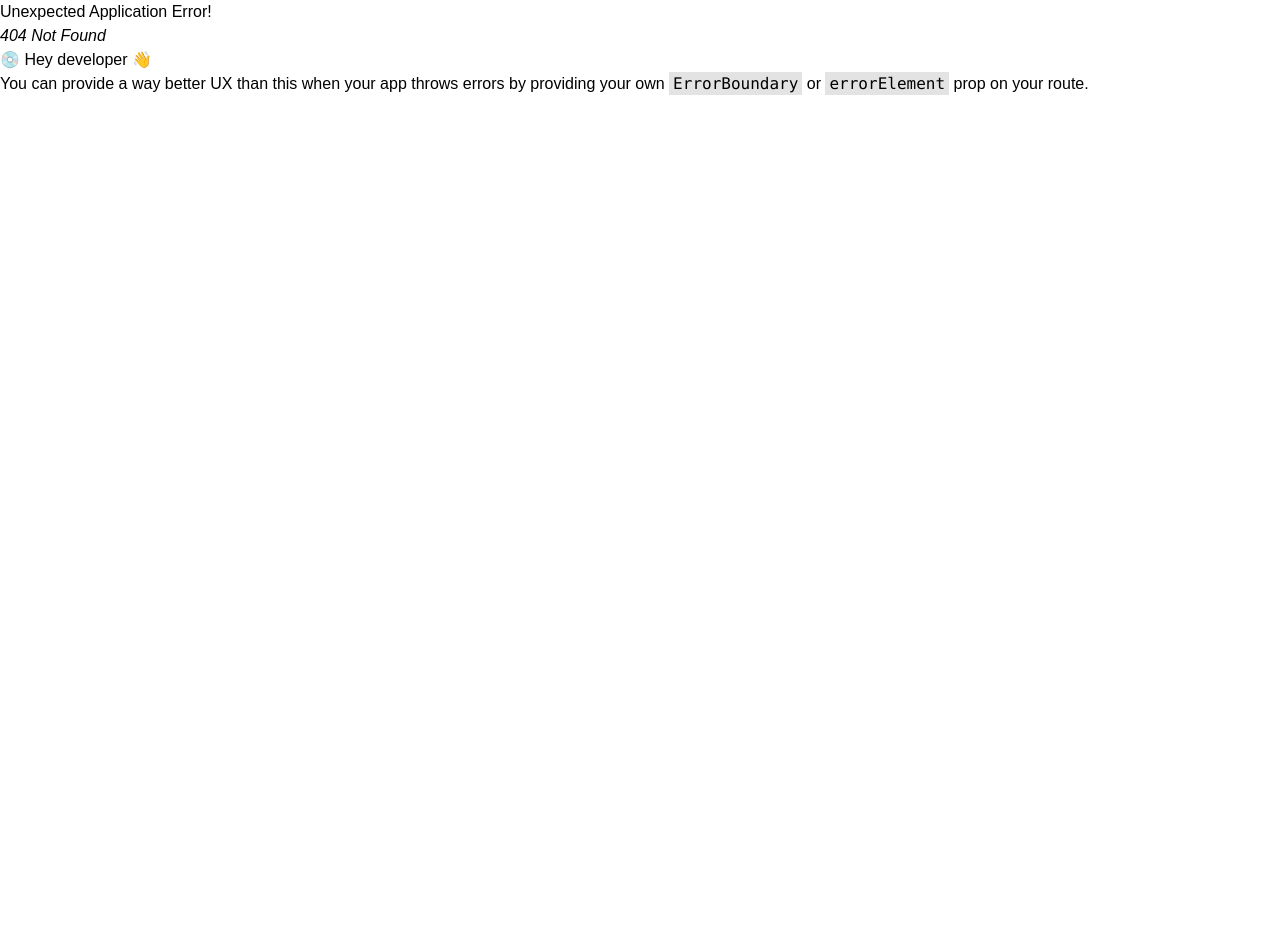
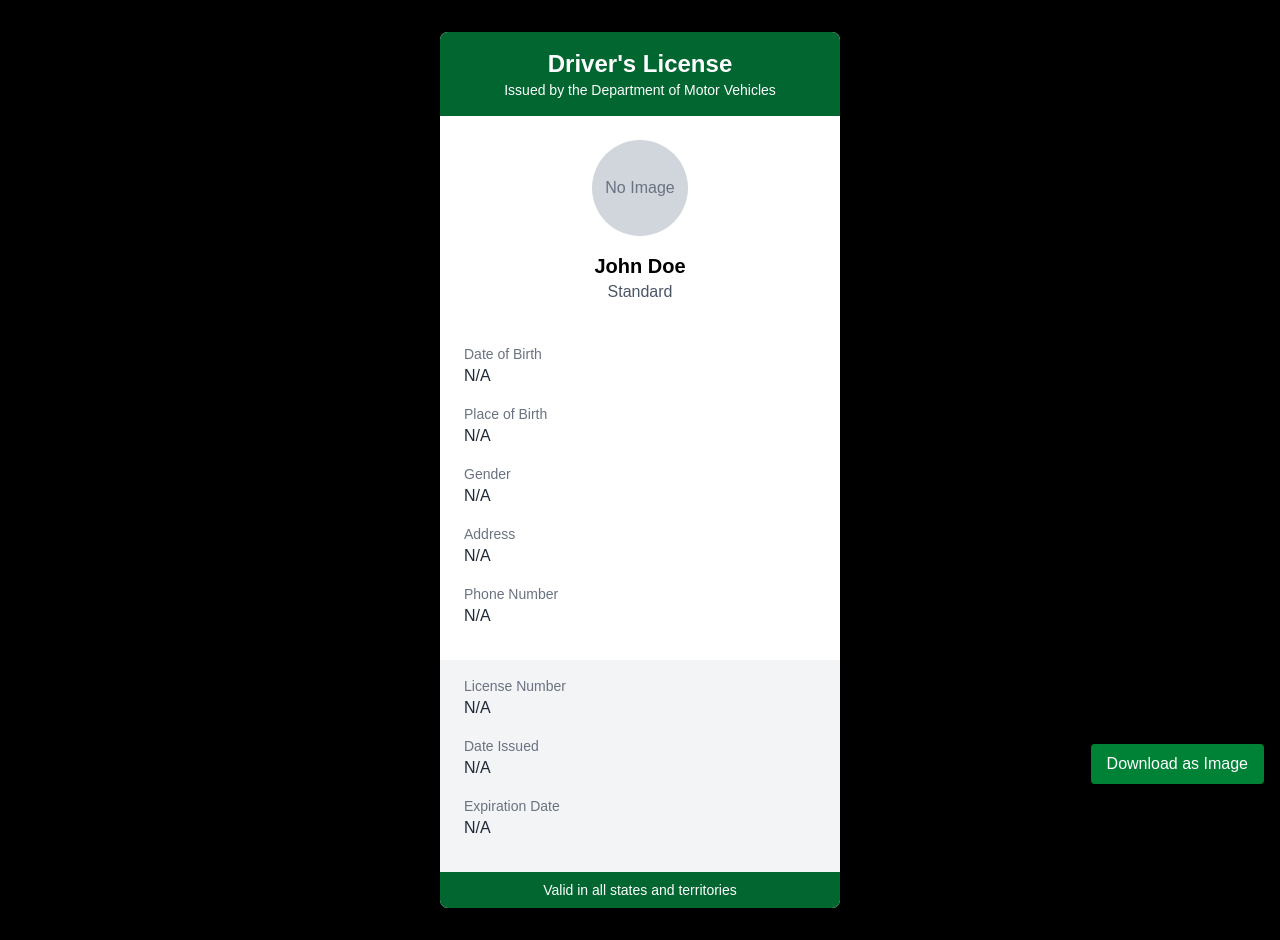
Before and after one commit to Uche44/cardify, a React (Vite) app: page /driver-card in a window 1280 px wide. Before the commit this address had no page. Before the commit the page ends 800 px from the top, so only its background shows below. Built offline with nearby package versions, Linux system fonts and the light colour scheme; a web font is replaced by a local one.

Commit message:
finished with drivers license

```diff
--- a/package.json
+++ b/package.json
@@ -12,6 +12,7 @@
   "dependencies": {
     "@tailwindcss/vite": "^4.0.14",
     "axios": "^1.8.4",
+    "html2canvas": "^1.4.1",
     "react": "^19.0.0",
     "react-dom": "^19.0.0",
     "react-icons": "^5.5.0",
--- a/src/components/BizTemplate.jsx
+++ b/src/components/BizTemplate.jsx
@@ -1,8 +1,9 @@
 import { useTemplateContext } from "../contexts/TemplateSelectionContext";
 
-import { useState } from "react";
+// import { useState } from "react";
 
-export const TempOne = ({ formData, showRear, setShowRear }) => {
+export const TempOne = ({ showRear, setShowRear }) => {
+  const { formData } = useTemplateContext();
 
   const profilePicUrl = formData.profilePicture
     ? URL.createObjectURL(formData.profilePicture)
@@ -83,7 +84,8 @@ const logo = formData.companyLogo
   );
 };
 
-export const TempTwo = ({ formData, showRear, setShowRear }) => {
+export const TempTwo = ({ showRear, setShowRear }) => {
+  const { formData } = useTemplateContext();
 
   const profilePicUrl = formData.profilePicture
     ? URL.createObjectURL(formData.profilePicture)
@@ -161,10 +163,18 @@ export const TempTwo = ({ formData, showRear, setShowRear }) => {
 };
 
 const BizTemplate = () => {
-  const [showRearOne, setShowRearOne] = useState(false);
-  const [showRearTwo, setShowRearTwo] = useState(false);
+  // const [showRearOne, setShowRearOne] = useState(false);
+  // const [showRearTwo, setShowRearTwo] = useState(false);
 
-  const { selectedTemplate, handleTemplateSelect, formData } = useTemplateContext();
+  const {
+    selectedTemplate,
+    handleTemplateSelect,
+    formData,
+    showRearOne,
+    setShowRearOne,
+    showRearTwo,
+    setShowRearTwo,
+  } = useTemplateContext();
 
   return (
     <section className="w-full min-h-[100vh] py-8 px-2 bg-black flex flex-col items-center md:grid md:grid-cols-3 md:gap-4">
@@ -191,25 +201,7 @@ const BizTemplate = () => {
           use template
         </button>
       </div>
-      {/* <div
-        className={`w-full h-40 mb-4 cursor-pointer ${
-          selectedTemplate === "templateOne" ? "border-4 border-green-800" : ""
-        }`}
-      >
-        <TempOne
-          formData={formData}
-          showRear={showRearOne}
-          setShowRear={setShowRearOne}
-        />
 
-        {/* select button */}
-      {/* <button
-          onClick={() => handleTemplateSelect("templateOne")}
-          className="bg-green-800 px-4 py-2 mt-4 text-white rounded"
-        >
-          use template
-        </button>
-      </div>  */}
       {/* Template Two */}
       <div
         className={`w-full h-40 mb-4 cursor-pointer ${
--- /dev/null
+++ b/src/components/DriverCard.jsx
@@ -0,0 +1,142 @@
+import { useTemplateContext } from "../contexts/TemplateSelectionContext";
+import { useEffect, useRef } from "react";
+
+import html2canvas from "html2canvas";
+
+const DriverCard = () => {
+  const { formData } = useTemplateContext();
+
+  const profilePicUrl = formData.profile_pic
+    ? URL.createObjectURL(formData.profile_pic)
+    : null;
+
+  useEffect(() => {
+    return () => {
+      if (profilePicUrl) {
+        URL.revokeObjectURL(profilePicUrl);
+      }
+    };
+  }, [profilePicUrl]);
+
+  const cardRef = useRef(null);
+
+  const handleDownload = async () => {
+    const canvas = await html2canvas(cardRef.current, { scale: 2 });
+    const dataUrl = canvas.toDataURL("image/png");
+
+    const link = document.createElement("a");
+    link.href = dataUrl;
+    link.download = "drivers_license.png";
+    link.click();
+  };
+
+  return (
+    <div className="w-full min-h-screen py-8 flex items-center justify-center bg-black">
+      <div
+        ref={cardRef}
+        className="w-[400px] bg-white rounded-lg shadow-lg overflow-hidden"
+      >
+        {/* Header */}
+        <div className="bg-green-800 text-white text-center py-4">
+          <h2 className="text-2xl font-bold">Driver's License</h2>
+          <p className="text-sm">Issued by the Department of Motor Vehicles</p>
+        </div>
+
+        {/* Profile Section */}
+        <div className="flex flex-col items-center py-6 px-4">
+          {profilePicUrl ? (
+            <img
+              src={profilePicUrl}
+              alt="Driver Profile"
+              className="w-24 h-24 rounded-full border-4 border-green-800"
+            />
+          ) : (
+            <div className="w-24 h-24 rounded-full bg-gray-300 flex items-center justify-center text-gray-500">
+              No Image
+            </div>
+          )}
+          <h3 className="text-xl font-semibold mt-4">
+            {formData.full_name || "John Doe"}
+          </h3>
+          <p className="text-gray-600">{formData.license_type || "Standard"}</p>
+        </div>
+
+        {/* Details Section */}
+        <div className="px-6 py-4">
+          <div className="mb-4">
+            <p className="text-gray-500 text-sm">Date of Birth</p>
+            <p className="text-gray-800 font-medium">
+              {formData.dateofbirth || "N/A"}
+            </p>
+          </div>
+          <div className="mb-4">
+            <p className="text-gray-500 text-sm">Place of Birth</p>
+            <p className="text-gray-800 font-medium">
+              {formData.placeofbirth || "N/A"}
+            </p>
+          </div>
+          <div className="mb-4">
+            <p className="text-gray-500 text-sm">Gender</p>
+            <p className="text-gray-800 font-medium">
+              {formData.gender === "M"
+                ? "Male"
+                : formData.gender === "F"
+                ? "Female"
+                : "N/A"}
+            </p>
+          </div>
+          <div className="mb-4">
+            <p className="text-gray-500 text-sm">Address</p>
+            <p className="text-gray-800 font-medium">
+              {formData.address || "N/A"}
+            </p>
+          </div>
+          <div className="mb-4">
+            <p className="text-gray-500 text-sm">Phone Number</p>
+            <p className="text-gray-800 font-medium">
+              {formData.phone_number || "N/A"}
+            </p>
+          </div>
+        </div>
+
+        {/* License Info Section */}
+        <div className="bg-gray-100 px-6 py-4">
+          <div className="mb-4">
+            <p className="text-gray-500 text-sm">License Number</p>
+            <p className="text-gray-800 font-medium">
+              {formData.license_number || "N/A"}
+            </p>
+          </div>
+          <div className="mb-4">
+            <p className="text-gray-500 text-sm">Date Issued</p>
+            <p className="text-gray-800 font-medium">
+              {formData.date_issued || "N/A"}
+            </p>
+          </div>
+          <div className="mb-4">
+            <p className="text-gray-500 text-sm">Expiration Date</p>
+            <p className="text-gray-800 font-medium">
+              {formData.expiration_date || "N/A"}
+            </p>
+          </div>
+        </div>
+
+        {/* Footer */}
+        <div className="bg-green-800 text-white text-center py-2">
+          <p className="text-sm">Valid in all states and territories</p>
+        </div>
+      </div>
+
+      {/* download btn */}
+
+      <button
+        onClick={handleDownload}
+        className="mt-4 px-4 py-2 bg-green-700 text-white rounded hover:bg-green-800 fixed bottom-4 right-4"
+      >
+        Download as Image
+      </button>
+    </div>
+  );
+};
+
+export default DriverCard;
--- a/src/components/IdTemplate.jsx
+++ b/src/components/IdTemplate.jsx
@@ -1,4 +1,6 @@
-const placeholderImage = "https://via.placeholder.com/150";
+import { useEffect } from "react";
+
+
 import { useTemplateContext } from "../contexts/TemplateSelectionContext";
 
 export const TempOne = () => {
@@ -8,15 +10,26 @@ export const TempOne = () => {
     ? URL.createObjectURL(formData.profile_pic)
     : null;
 
+useEffect(() => {
+  return () => {
+    if (profilePicUrl) {
+      URL.revokeObjectURL(profilePicUrl);
+    }
+  };
+}, [profilePicUrl]);
+
   return (
     <div className="w-full h-fit bg-white rounded-[1rem] flex flex-col items-center py-8 relative overflow-hidden z-3">
       {/* decor div */}
       <div className="w-full h-30 absolute top-6 bg-amber-900 z-4"></div>
       <div className="w-[72%] h-fit py-4 pl-4 rounded-l-[7rem] self-end bg-amber-800 shadow-xl mt-4 z-5 ">
-        <img
-          className="border-black w-28 h-28 rounded-full"
-          src={profilePicUrl || placeholderImage}
-        />
+        {profilePicUrl && (
+          <img
+            src={profilePicUrl}
+            alt="Profile"
+            className="w-32 h-32 rounded-full"
+          />
+        )}
       </div>
       <h3 className="text-[1.4rem] font-semibold mt-4">
         {formData.full_name || "John Dany Doe"}
@@ -59,15 +72,29 @@ export const TempTwo = () => {
   const profilePicUrl = formData.profile_pic
     ? URL.createObjectURL(formData.profile_pic)
     : null;
+
+ useEffect(() => {
+   // Cleanup function to revoke the URL
+   return () => {
+     if (profilePicUrl) {
+       URL.revokeObjectURL(profilePicUrl);
+     }
+   };
+ }, [profilePicUrl]);
+
+
   return (
     <div className="w-full h-fit bg-white mt-[19rem] rounded-[1rem] flex flex-col items-center py-8 relative overflow-hidden md:mt-0 z-3">
       {/* decor div */}
       <div className="w-full h-30 absolute top-6 bg-blue-900 z-4"></div>
       <div className="w-[72%] h-fit py-4 pl-4 rounded-l-[7rem] self-end bg-blue-800 shadow-xl mt-4 z-5 ">
-        <img
-          className="border-black w-28 h-28 rounded-full"
-          src={profilePicUrl || placeholderImage}
-        />
+        {profilePicUrl && (
+          <img
+            src={profilePicUrl}
+            alt="Profile"
+            className="w-32 h-32 rounded-full"
+          />
+        )}
       </div>
       <h3 className="text-[1.4rem] font-semibold mt-4">
         {formData.full_name || "John Dany Doe"}
@@ -113,7 +140,7 @@ const IdTemp = () => {
   } = useTemplateContext();
   return (
     <>
-      <div className="w-full min-h-[100vh] p-8 bg-black flex flex-col items-center md:grid md:grid-cols-2 md:gap-8 md:-mt-30">
+      <div className="w-full min-h-screen p-8 bg-black flex flex-col items-center md:grid md:grid-cols-2 md:gap-8 md:-mt-30">
         <h2 className="text-[1.5rem] font-bold text-green-800 mb-6 md:fixed md:top-4 md:left-[38%]">
           Choose a Template for your ID Card
         </h2>
--- a/src/contexts/TemplateSelectionContext.jsx
+++ b/src/contexts/TemplateSelectionContext.jsx
@@ -7,8 +7,9 @@ const TemplateContext = createContext();
 export const TemplateProvider = ({ children }) => {
   const [chooseTemplate, setChooseTemplate] = useState(true);
   const [selectedTemplate, setSelectedTemplate] = useState(null);
-const [formData, setFormData] = useState({})
-
+  const [formData, setFormData] = useState({});
+  const [showRear, setShowRear] = useState(false);
+  // const [showRearTwo, setShowRearTwo] = useState(false);
 
   const handleTemplateSelect = (templateId) => {
     setSelectedTemplate(templateId);
@@ -25,6 +26,10 @@ const [formData, setFormData] = useState({})
         selectedTemplate,
         setSelectedTemplate,
         handleTemplateSelect,
+        // showRearOne,
+        // setShowRearOne,
+        showRear,
+        setShowRear,
       }}
     >
       {children}
--- a/src/pages/BizForm.jsx
+++ b/src/pages/BizForm.jsx
@@ -2,6 +2,8 @@ import { useState } from "react";
 import BizTemplate from "../components/BizTemplate";
 import { useTemplateContext } from "../contexts/TemplateSelectionContext";
 import { useNavigate } from "react-router-dom";
+import { FaSpinner } from "react-icons/fa";
+
 
 const BizForm = () => {
   const navigate = useNavigate();
--- a/src/pages/DrivLicenseForm.jsx
+++ b/src/pages/DrivLicenseForm.jsx
@@ -1,12 +1,14 @@
 import { useState } from "react";
-
+import { useTemplateContext } from "../contexts/TemplateSelectionContext";
 import { FaSpinner } from "react-icons/fa";
-// import { useNavigate } from "react-router-dom";
+import { useNavigate } from "react-router-dom";
 
 const DriverForm = () => {
-  // const navigate = useNavigate();
+  const navigate = useNavigate();
 
-  const [formData, setFormData] = useState({
+  const { setFormData } = useTemplateContext();
+
+  const [formData, localSetFormData] = useState({
     full_name: "",
     dateofbirth: "",
     placeofbirth: "",
@@ -26,7 +28,7 @@ const DriverForm = () => {
 
   const handleChange = (e) => {
     const { name, value, files } = e.target;
-    setFormData({
+    localSetFormData({
       ...formData,
       [name]: files ? files[0] : value,
     });
@@ -84,8 +86,9 @@ const DriverForm = () => {
   const handleSubmit = async (e) => {
     e.preventDefault();
     setIsLoading(true);
-
-
+    if (!validateForm) return;
+    setFormData(formData);
+    navigate("/driver-card");
   };
 
   return (
```
Also changed, not shown: src/App.jsx (+6 -1 lines), src/components/BizCard.jsx (line endings or trailing spaces), 1 other file (tests, documents, lock files or other folders). Lines whose indentation alone changed are shown as unchanged.
